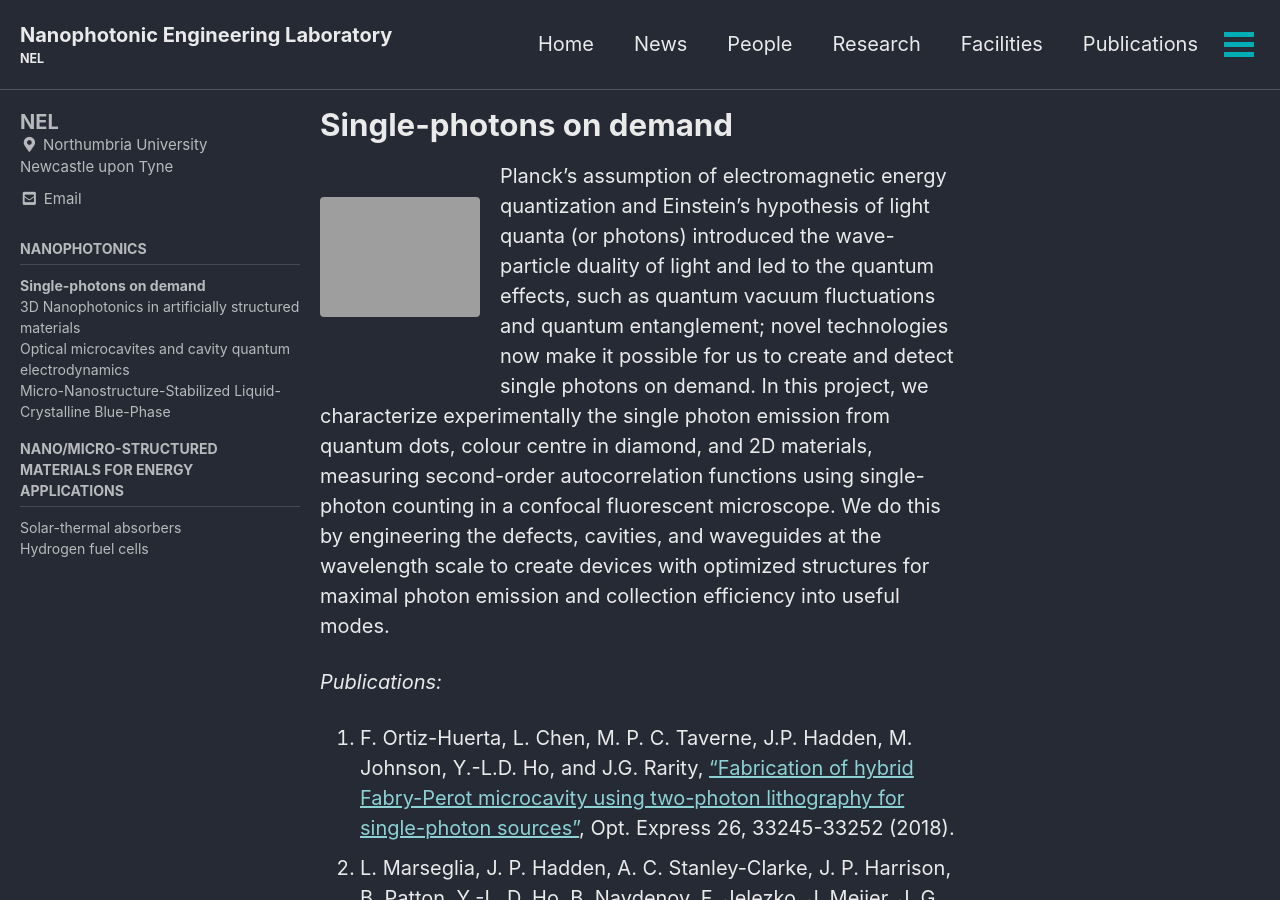
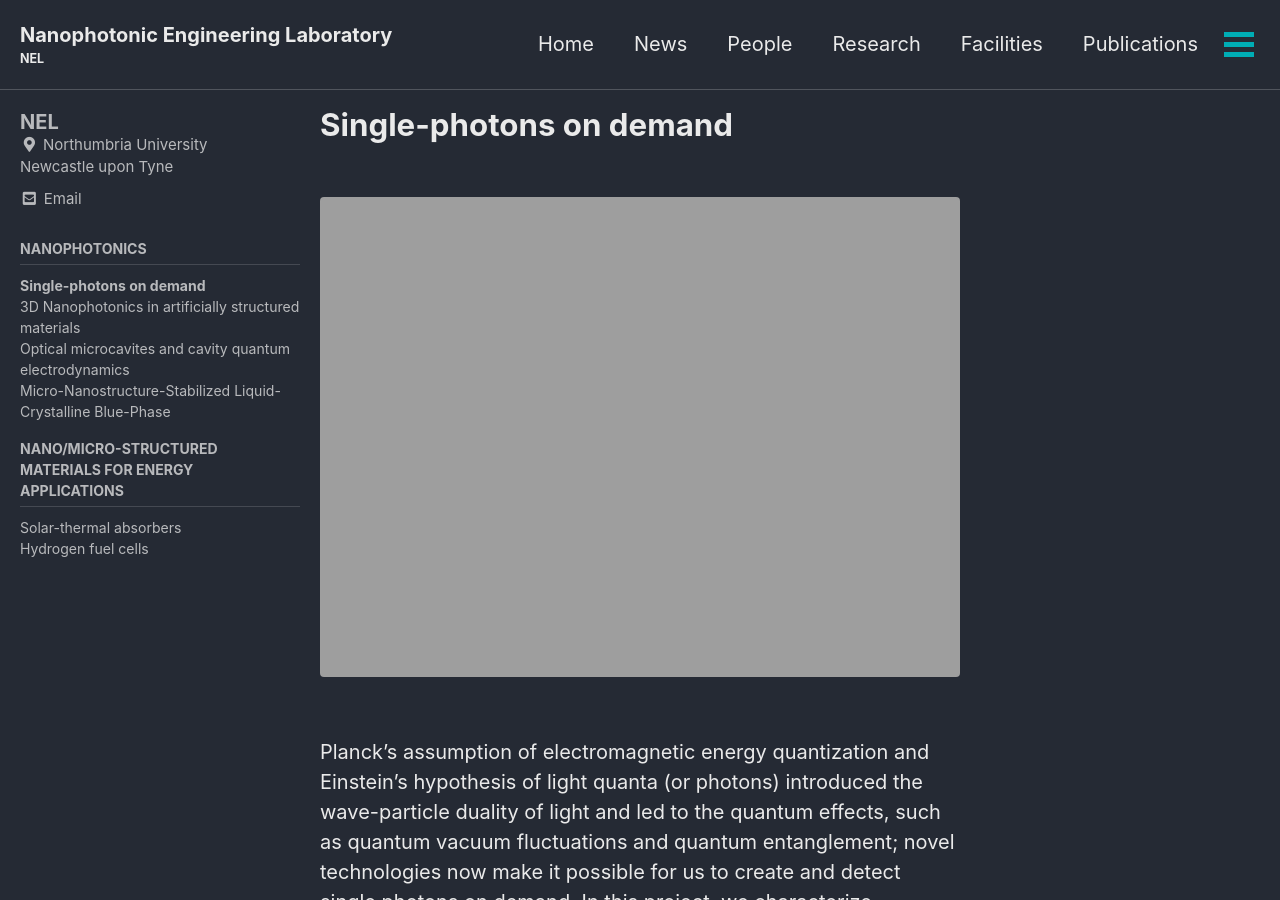
Before and after one commit to qubits/nanophotonicenglab.github.io, a Jekyll site: the page built from _pages/Research/research1.md, in a window 1280 px wide and 900 px high. Built offline with Jekyll 4.4.1, drawn with Linux system fonts in a browser that asks for light colours; cached includes are drawn as plain includes.

Commit message:
Update research1.md

```diff
--- a/_pages/Research/research1.md
+++ b/_pages/Research/research1.md
@@ -12,9 +12,9 @@ sidebar:
 <!-- **Single-photons on demand** -->
 
 
-<!-- ![image]({{ site.url }}{{ site.baseurl }}/assets/research/research1-a.png){: style="float: left"} -->
-<figure style="width: 25%" class="align-left">
-  <img src="{{ site.url }}{{ site.baseurl }}/assets/research/research1-a.png" alt="">
+<!-- ![image]({{ site.url }}{{ site.baseurl }}/assets/research/research1.png){: style="float: left"} -->
+<figure style="width: 100%" class="align-left">
+  <img src="{{ site.url }}{{ site.baseurl }}/assets/research/research1.png" alt="">
 </figure>
 
 Planck's assumption of electromagnetic energy quantization and Einstein's hypothesis of light quanta (or photons) introduced the wave-particle duality of light and led to the quantum effects, such as quantum vacuum fluctuations and quantum entanglement; novel technologies now make it possible for us to create and detect single photons on demand. In this project, we characterize experimentally the single photon emission from quantum dots, colour centre in diamond, and 2D materials, measuring second-order autocorrelation functions using single-photon counting in a confocal fluorescent microscope. We do this by engineering the defects, cavities, and waveguides at the wavelength scale to create devices with optimized structures for maximal photon emission and collection efficiency into useful modes.
```
